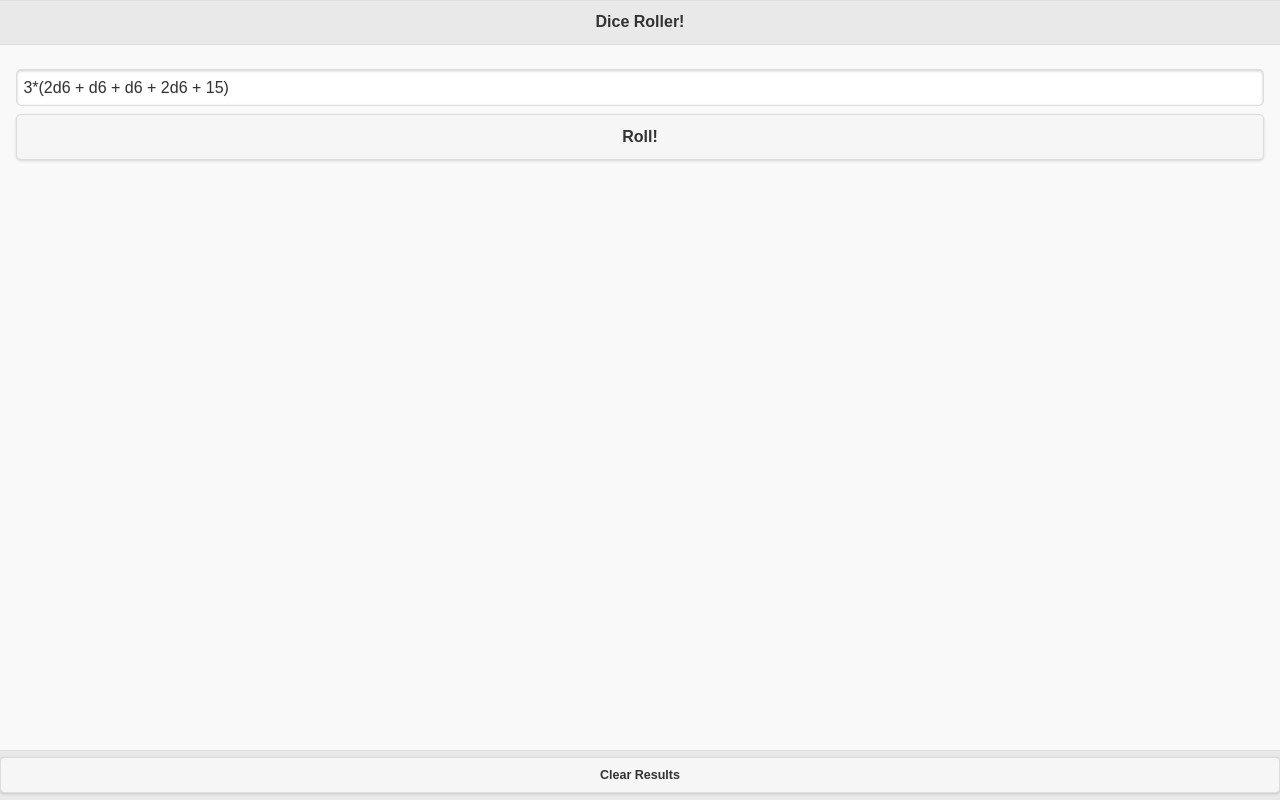
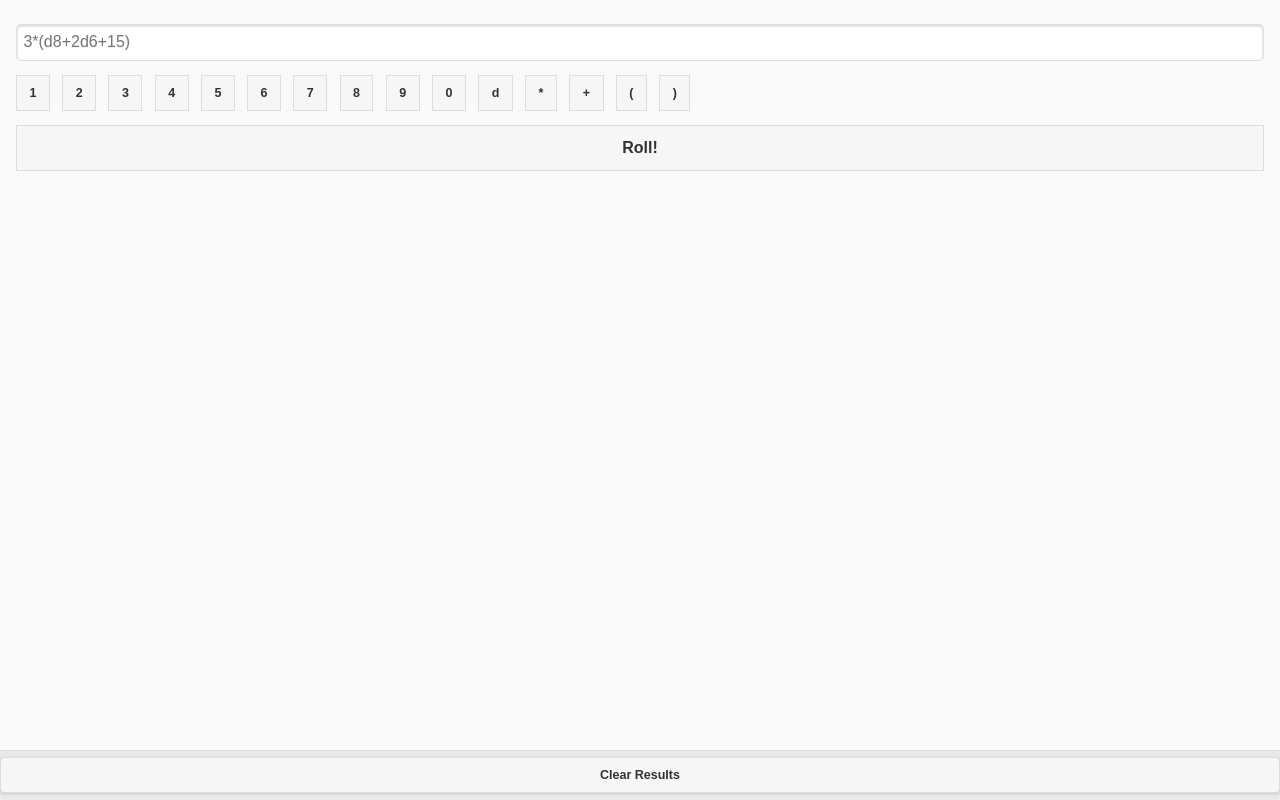
Before and after one commit to benrady/diceroller, a plain HTML site: page public/index.html in a window 1280 px wide. Drawn offline with Linux system fonts and the light colour scheme.

Commit message:
Added keyboard

```diff
--- a/public/index.html
+++ b/public/index.html
@@ -8,6 +8,8 @@
     </style>
     <meta charset="utf-8">
     <meta name="viewport" content="width=device-width, initial-scale=1">
+    <meta name="apple-mobile-web-app-capable" content="yes" />
+    <meta name="apple-mobile-web-app-status-bar-style" content="black" />
     <title>Dice Roller!</title>
     <link rel="stylesheet" href="css/jquery.mobile-1.4.2.min.css">
     <link rel="shortcut icon" href="favicon.ico">
@@ -17,13 +19,28 @@
   </head>
   <body>
     <div data-role="page">
-      <div data-role="header">
-        <h1>Dice Roller!</h1>
-      </div>
       <div role="main" class="ui-content">
         <form class='roll-form'>
-          <input type="text" class='expression' value='3*(2d6 + d6 + d6 + 2d6 + 15)'/>
-          <button class='btn roll-btn'>Roll!</button>
+          <input type="text" class='expression' placeholder='3*(d8+2d6+15)' data-clear-btn="true"/>
+          <div>
+            <button type='button' class='input-btn ui-btn ui-btn-inline ui-mini'>1</button>
+            <button type='button' class='input-btn ui-btn ui-btn-inline ui-mini'>2</button>
+            <button type='button' class='input-btn ui-btn ui-btn-inline ui-mini'>3</button>
+            <button type='button' class='input-btn ui-btn ui-btn-inline ui-mini'>4</button>
+            <button type='button' class='input-btn ui-btn ui-btn-inline ui-mini'>5</button>
+            <button type='button' class='input-btn ui-btn ui-btn-inline ui-mini'>6</button>
+            <button type='button' class='input-btn ui-btn ui-btn-inline ui-mini'>7</button>
+            <button type='button' class='input-btn ui-btn ui-btn-inline ui-mini'>8</button>
+            <button type='button' class='input-btn ui-btn ui-btn-inline ui-mini'>9</button>
+            <button type='button' class='input-btn ui-btn ui-btn-inline ui-mini'>0</button>
+            <button type='button' class='input-btn ui-btn ui-btn-inline ui-mini'>d</button>
+            <button type='button' class='input-btn ui-btn ui-btn-inline ui-mini'>*</button>
+            <button type='button' class='input-btn ui-btn ui-btn-inline ui-mini'>+</button>
+            <button type='button' class='input-btn ui-btn ui-btn-inline ui-mini'>(</button>
+            <button type='button' class='input-btn ui-btn ui-btn-inline ui-mini'>)</button>
+            <!-- <button type='button' class='ui-btn ui-btn-inline ui-mini ui-icon-back ui-btn-icon-notext'></button> -->
+          </div>
+          <button class='ui-btn roll-btn'>Roll!</button>
         </form>
         <div class='error'></div>
         <table class='ui-table result-table'>
@@ -36,7 +53,7 @@
       </div>
     </div>
     <script type='text/javascript'>
-      $(window).ready(diceRollerReady);
+      $(document).on('pageinit', diceRollerReady);
     </script>
   </body>
 </html>
--- a/public/js/diceroller.js
+++ b/public/js/diceroller.js
@@ -34,6 +34,7 @@ function formSubmit(e) {
     var expansion = expand(expression);
     addRow(expansion, eval(expansion).toString());
   } catch(e) {
+    console.log(e);
     $('.error').text(e);
   }
 }
@@ -42,7 +43,14 @@ function clearResults() {
   $('.roll-results').empty();
 }
 
+function keyPress() {
+  var current = $('.expression').val();
+  var newVal = current + $(this).text();
+  $('.expression').val(newVal).change();
+}
+
 function diceRollerReady() {
   $('.roll-form').submit(formSubmit);
-  $('.clear-btn').on('click', clearResults);
+  $('.clear-btn').on('tap', clearResults);
+  $('.input-btn').on('tap', keyPress);
 }
```
